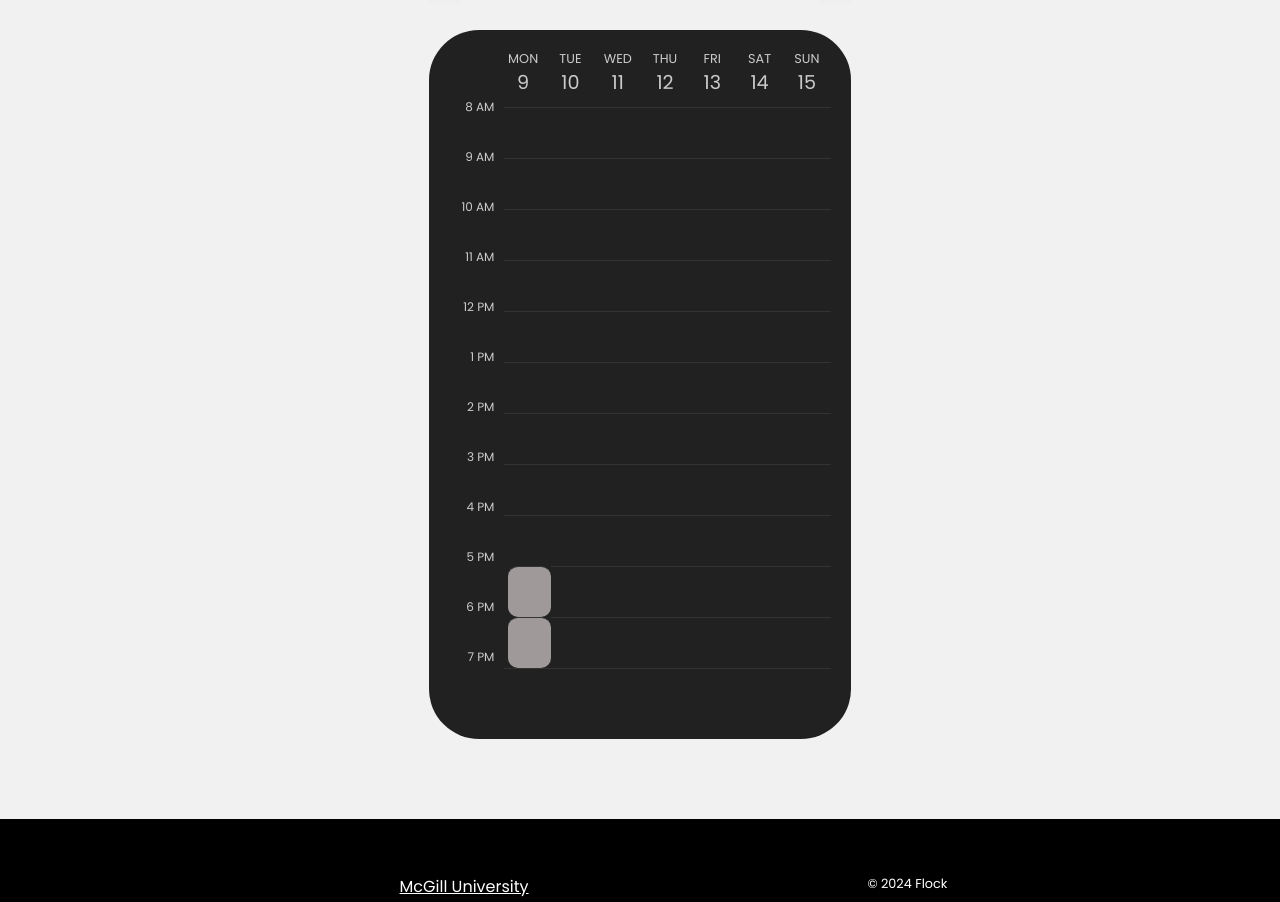
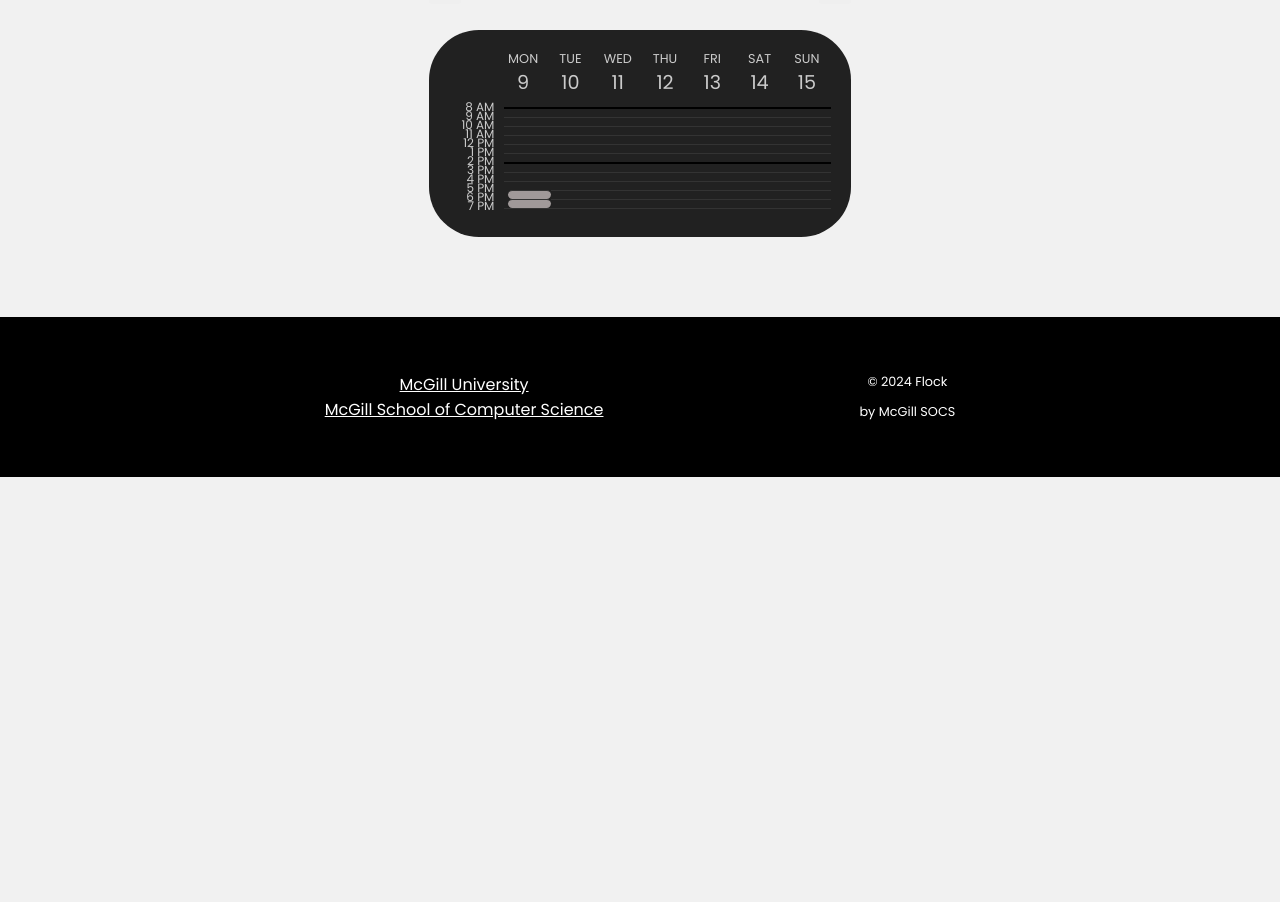
Before and after one commit to cmgvc/SOCS, a React (Create React App) app in the folder frontend-flock/: page /create in a window 1280 px wide. Shown: the part 1077-1979 px from the top of the page. After the commit the page ends 1554 px from the top, so only its background shows below. Built offline with nearby package versions, Linux system fonts and the light colour scheme.

Commit message:
styling updates

```diff
--- a/frontend-flock/src/styles/BlockPanel.css
+++ b/frontend-flock/src/styles/BlockPanel.css
@@ -48,25 +48,30 @@
   align-self: flex-start;
 }
 
-  .set-available{
+.set-buttons {
+  display: flex;
+  justify-content: space-between;
+  margin-bottom: 15px;
+}
+
+.set-available {
   background: #FF2424;
   color: #fff;
   border: none;
   border-radius: 20px;
   cursor: pointer;
   padding: 5px 15px;
-    align-self: flex-start;
-    margin: 5px 5px 15px 0;
+  font-size: 0.8rem;
 }
-  .set-unavailable{
+
+.set-unavailable {
   background: #555;
   color: #fff;
   border: none;
   border-radius: 20px;
   cursor: pointer;
   padding: 5px 15px;
-    align-self: flex-end;
-    margin: 5px 0 15px 5px;
+  font-size: 0.8rem;
 }
 
 .repeat-weekly-toggle {
@@ -78,8 +83,8 @@
   border-radius: 20px;
   cursor: pointer;
   margin-bottom: 15px;
+}
 
-  }
 .repeat-weekly-toggle.active {
   background: #444;
 }
@@ -119,6 +124,7 @@
   border-radius: 8px;
   padding: 5px 10px;
   font-size: 0.8rem;
+  position: relative;
 }
 
 .icon-button {
@@ -132,9 +138,12 @@
   line-height: 1;
   cursor: pointer;
   margin-left: 10px;
-    display: flex;
+  display: inline-flex;
   align-items: center;
   justify-content: center;
+  position: absolute;
+  top: -8px;
+  right: -8px;
 }
 
 .save-btn {
@@ -146,5 +155,4 @@
   border-radius: 20px;
   cursor: pointer;
   margin-top: 30px;
-
 }
--- a/frontend-flock/src/styles/Calendar.css
+++ b/frontend-flock/src/styles/Calendar.css
@@ -1,4 +1,4 @@
-/*  the month/year display */
+/* The month/year display */
 .styled-calendar-container {
   display: flex;
   flex-direction: column;
@@ -21,9 +21,8 @@
   font-weight: 500;
 }
 
-  /*  the arrows */
+/* The arrows */
 .nav-arrow{
-
   border: none;
   color: #000 !important;
   background-color: #EFEFEF !important;
@@ -36,17 +35,15 @@
   text-align: center;
 }
 
-  /*  the grey container */
-
+/* The grey container */
 .days-container {
   background: #212121;
-    border-radius: 20px;
+  border-radius: 50px; /* Adjusted to avoid duplicate border-radius */
   padding: 20px;
   overflow: hidden;
   flex: 1;
   display: flex;
   flex-direction: column;
-    border-radius: 50px;
 }
 
 .days-header-row {
@@ -79,16 +76,16 @@
   position: relative;
 }
 
+/* Times Column */
 .times-column {
   flex: 0 0 50px;
   display: flex;
   flex-direction: column;
   margin-right: 5px;
-
 }
 
 .time-row {
-    height: 50px;
+  height: 9px;
   display: flex;
   align-items: flex-start;
   justify-content: flex-end;
@@ -99,7 +96,6 @@
   font-size: 12px;
   color: #CCC;
   line-height: 0;
-
 }
 
 .day-column {
@@ -107,27 +103,28 @@
   display: flex;
   flex-direction: column;
   position: relative;
-
 }
 
 .hour-slot {
-    height: 50px;
+  height: 8px;
   border-top: 1px solid #333;
   position: relative;
-
 }
 
+/* Style for unavailable slots */
 .hour-slot.unavailable {
   background-color: #A09999;
   cursor: not-allowed;
   border-radius: 10px;
 }
 
+/* Style for selected slots */
 .hour-slot.selected {
   background-color: #FF2424;
   border-radius: 10px;
 }
 
+/* Current selection styles */
 .hour-slot.current-selection {
   background-color: lightcoral;
   border-radius: 10px;
@@ -142,3 +139,8 @@
   background-color: #D3D3D3; /* Light grey while dragging */
   border-radius: 10px;
 }
+
+/* New CSS to add horizontal lines every 30 minutes */
+.day-column .hour-slot:nth-child(6n -5) {
+  border-top: 2px solid #000; /* Thicker border for 30-minute intervals */
+}
```
Lines whose indentation alone changed are shown as unchanged.
